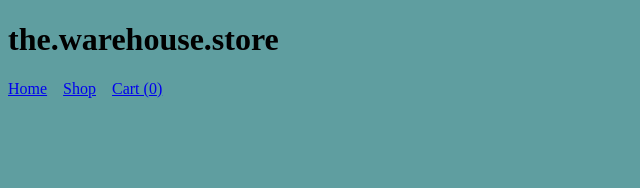
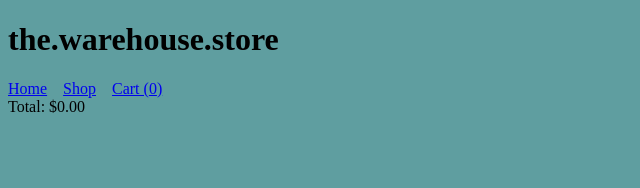
Before and after one commit to joshuaGmartin/store-app, a React (Vite) app: page /cart in a window 1280 px wide. Shown: the top 188 px of the page, without its empty margins (0-640 px from the left). Built offline with nearby package versions, Linux system fonts and the light colour scheme.

Commit message:
Add cart totals

```diff
--- a/src/components/Cart/Cart.jsx
+++ b/src/components/Cart/Cart.jsx
@@ -1,5 +1,6 @@
 import { useOutletContext } from "react-router";
 import CartCard from "./CartCard/CartCard";
+import { getCartTotal } from "../../modules/handleCart";
 
 function Cart() {
   const { userCart, setUserCart } = useOutletContext();
@@ -16,6 +17,7 @@ function Cart() {
           />
         );
       })}
+      <div>Total: ${getCartTotal(userCart).toFixed(2)}</div>
     </>
   );
 }
--- a/src/components/Cart/CartCard/CartCard.jsx
+++ b/src/components/Cart/CartCard/CartCard.jsx
@@ -35,6 +35,7 @@ function CartCard({ itemData, userCart, setUserCart }) {
     <div className={styles.card}>
       <img src={itemData.image} />
       <h3>{itemData.title}</h3>
+      <span>Subtotal: ${(itemData.price * itemData.count).toFixed(2)}</span>
       <div>
         {/* Deciding against manual input */}
         {/* <label htmlFor={itemData.id}>
--- a/src/components/Shop/ShopCard/ShopCard.jsx
+++ b/src/components/Shop/ShopCard/ShopCard.jsx
@@ -41,6 +41,7 @@ function ShopCard({ itemData, userCart, setUserCart }) {
       <img src={itemData.image} />
       <h3>{itemData.title}</h3>
       <p>{itemData.description}</p>
+      <p>${itemData.price.toFixed(2)}</p>
       <div>
         {/* Deciding against manual input */}
         {/* <label htmlFor={itemData.id}>
--- a/src/modules/handleCart.js
+++ b/src/modules/handleCart.js
@@ -1,5 +1,3 @@
-import { use } from "react";
-
 export function addToCart(itemData, quantity, userCart, setUserCart) {
   let newCart = [...userCart];
 
@@ -22,6 +20,16 @@ export function removeFromCart(itemID, userCart, setUserCart) {
   console.table(newCart);
 
   setUserCart(newCart);
+}
+
+export function getCartTotal(userCart) {
+  let total = 0;
+
+  userCart.forEach((cartItem) => {
+    total = total + cartItem.price * cartItem.count;
+  });
+
+  return total;
 }
 
 export function getNumItems(userCart) {
```
